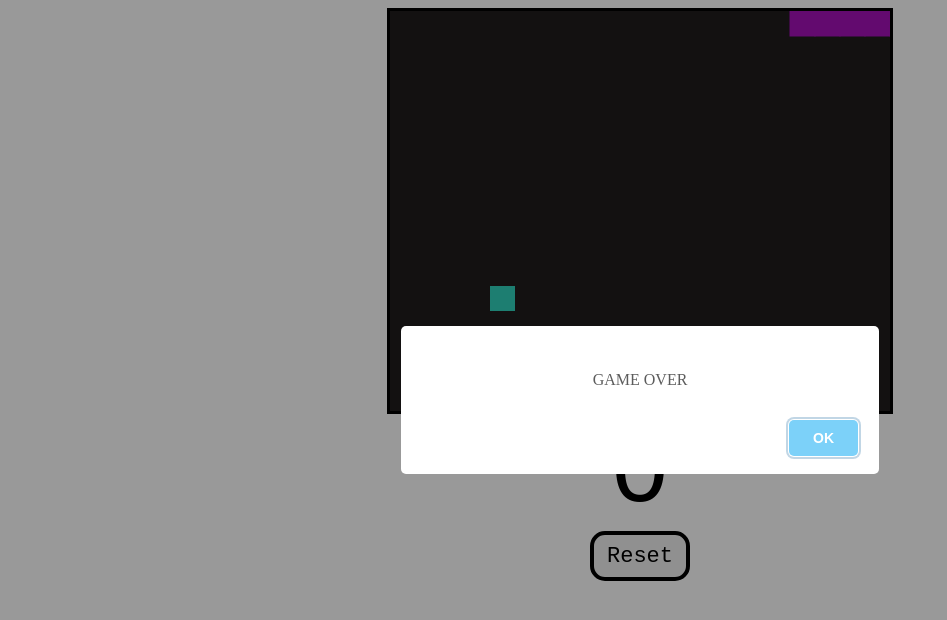
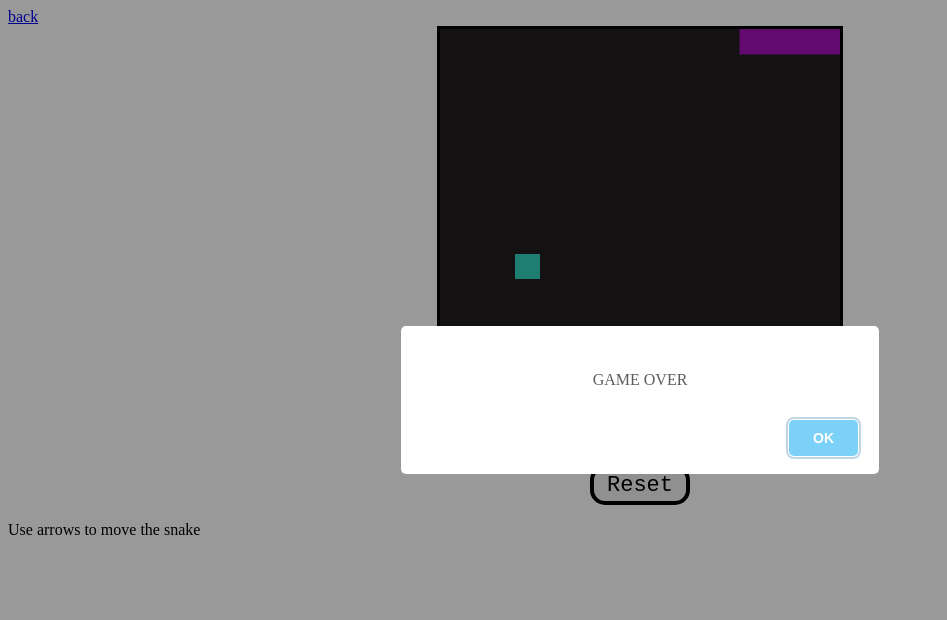
Before and after one commit to JuanAntonioMarinh/MarinHerreraEntregaFinal, a plain HTML site: page pages/snake.html in a window 1280 px wide. Shown: the whole page, without its empty margins (0-947 px from the left). Drawn offline with nearby package versions, Linux system fonts and the light colour scheme.

Commit message:
correcion de errores en pong y snake

```diff
--- a/js/snake.js
+++ b/js/snake.js
@@ -58,6 +58,24 @@ function clearBoard(){
 };
 
 function createFood(){
+
+    let overlap = 1;
+    let foodTry = "" + foodX + foodY;
+    let snakeTry = [];
+
+    for(let i=0; i<snake.length; i++){
+        snakeTry[i] = "" + snake[i]["x"] + snake[i]["y"];
+    }
+
+    while(overlap){
+        if(snakeTry.includes(foodTry)){
+            foodX = randomFood(0, gameWidth - unitSize);
+            foodY = randomFood(0, gameWidth - unitSize);
+            foodTry = "" + foodX + foodY;
+        } else {
+            overlap = 0;
+        }
+    }
     function randomFood(min, max){
         const randNum = Math.round((Math.random() * (max - min) + min) / unitSize) * unitSize;
         return randNum;
--- a/pages/snake.html
+++ b/pages/snake.html
@@ -8,11 +8,15 @@
     <title>Snake</title>
 </head>
 <body>
+    <a href="/index.html" class="backBtn"> back </a>
     <div id="gameContainer">
-        <canvas id="gameBoard" width="500" height="400"></canvas>
+        <canvas id="gameBoard" width="400" height="350"></canvas>
         <div id="scoreText">0</div>
         <button id="resetBtn">Reset</button>
     </div>
+    <p>
+        Use arrows to move the snake
+    </p>
     <script src="https://unpkg.com/sweetalert/dist/sweetalert.min.js"></script>
     <script src="/js/snake.js"></script>
 </body>
--- a/styles/pongstyles.css
+++ b/styles/pongstyles.css
@@ -10,7 +10,7 @@
 
 #scoreText{
     font-family: 'Franklin Gothic Medium', 'Arial Narrow', Arial, sans-serif;
-    font-size: 100px;
+    font-size: 70px;
 }
 
 #resetBtn{
--- a/styles/snakestyles.css
+++ b/styles/snakestyles.css
@@ -9,14 +9,14 @@
 
 #scoreText {
     font-family: 'Courier New', Courier, monospace;
-    font-size: 100px;
+    font-size: 70px;
 }
 
 #resetBtn {
     font-family: 'Courier New', Courier, monospace;
     font-size: 22px;
     width: 100px;
-    height: 50px;
+    height: 40px;
     border: 4px solid;
     border-radius: 15px;
     cursor: pointer;
--- a/styles/styles.css
+++ b/styles/styles.css
@@ -18,6 +18,6 @@
     color: #31d1bc;
 }
 
-a{
+a {
     margin: 100px;
 }
```
Also changed, not shown: index.html (+4 -3 lines), pages/pong.html (+7 -2 lines).
